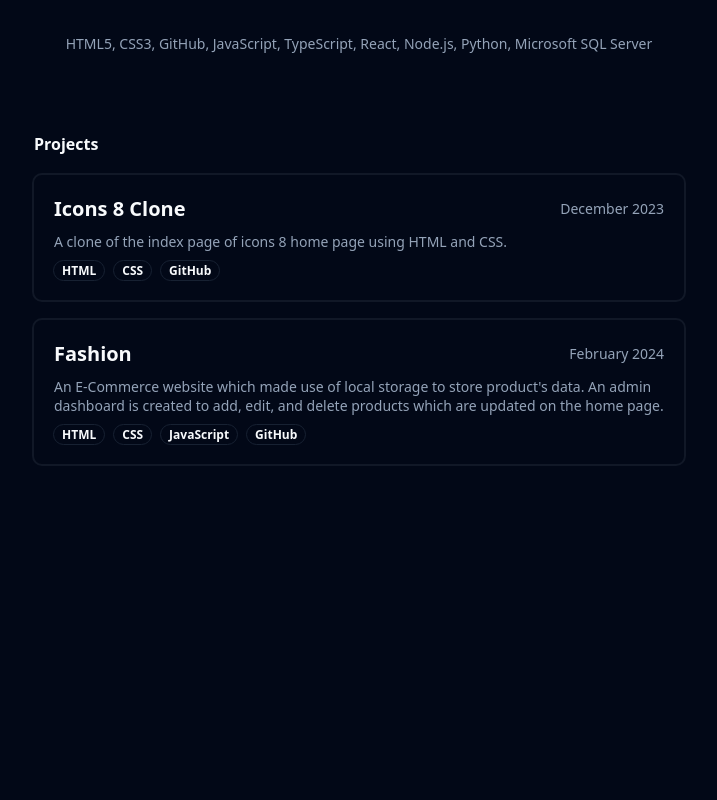
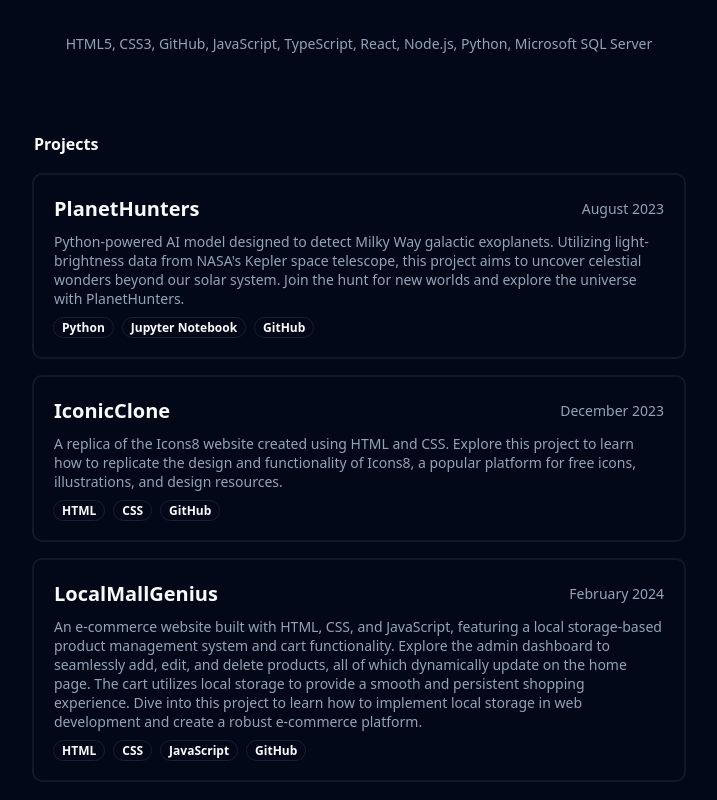
Before and after one commit to elisha-et/portfolio, a React (Vite) app: page / in a window 1280 px wide. Shown: the part 1028-1828 px from the top of the page, without its empty margins (281-998 px from the left). Before the commit the page ends 1512 px from the top, so only its background shows below. Built offline with nearby package versions, Linux system fonts and the light colour scheme.

Commit message:
Worked on projects section

```diff
--- a/src/App.tsx
+++ b/src/App.tsx
@@ -17,21 +17,28 @@ function App() {
         <Skills />
         <p className="projects">Projects</p>
         <Project
-          name="Icons 8 Clone"
+          name="PlanetHunters"
+          date="August 2023"
+          description="Python-powered AI model designed to detect Milky Way galactic exoplanets. Utilizing light-brightness data from NASA's Kepler space telescope, this project aims to uncover celestial wonders beyond our solar system. Join the hunt for new worlds and explore the universe with PlanetHunters."
+          skills={["Python", "Jupyter Notebook", "GitHub"]}
+          link="https://github.com/elisha-et/PlanetHunters"
+          gitlink="https://github.com/elisha-et/PlanetHunters"
+        />
+        <Project
+          name="IconicClone"
           date="December 2023"
-          description="A clone of the index page of icons 8 home page using HTML and CSS."
+          description="A replica of the Icons8 website created using HTML and CSS. Explore this project to learn how to replicate the design and functionality of Icons8, a popular platform for free icons, illustrations, and design resources."
           skills={["HTML", "CSS", "GitHub"]}
           link="https://icons-8-zeta.vercel.app/"
-          gitlink="https://github.com/elisha-et/Icons-8"
+          gitlink="https://github.com/elisha-et/IconicClone"
         />
         <Project
-          name="Fashion"
+          name="LocalMallGenius"
           date="February 2024"
-          description="An E-Commerce website which made use of local storage to store product's data.
-           An admin dashboard is created to add, edit, and delete products which are updated on the home page."
+          description="An e-commerce website built with HTML, CSS, and JavaScript, featuring a local storage-based product management system and cart functionality. Explore the admin dashboard to seamlessly add, edit, and delete products, all of which dynamically update on the home page. The cart utilizes local storage to provide a smooth and persistent shopping experience. Dive into this project to learn how to implement local storage in web development and create a robust e-commerce platform."
           skills={["HTML", "CSS", "JavaScript", "GitHub"]}
-          link="https://github.com/elisha-et/E-Commerce"
-          gitlink="https://github.com/elisha-et/E-Commerce"
+          link="https://github.com/elisha-et/LocalMallGenius"
+          gitlink="https://github.com/elisha-et/LocalMallGenius"
         />
       </div>
     </>
```
